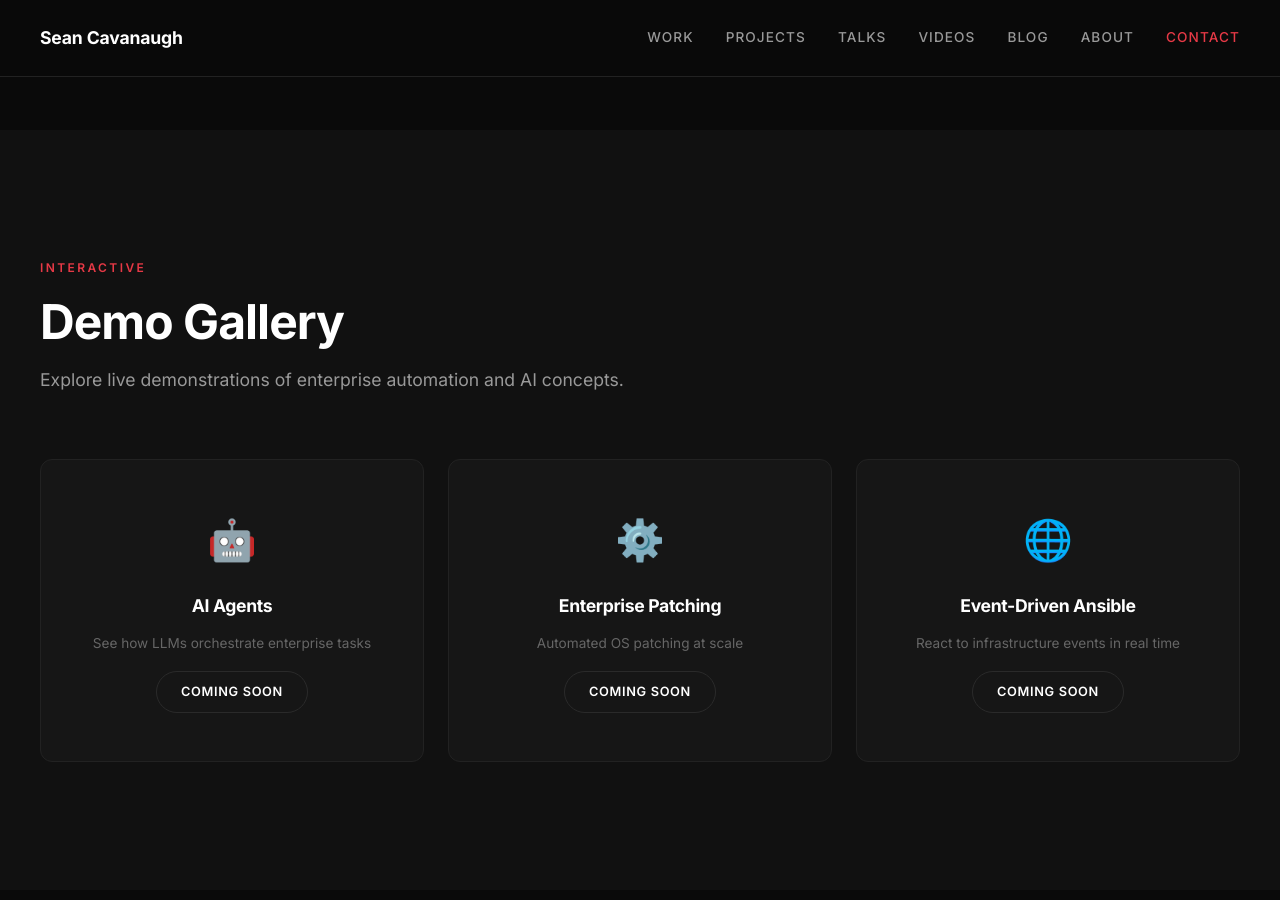
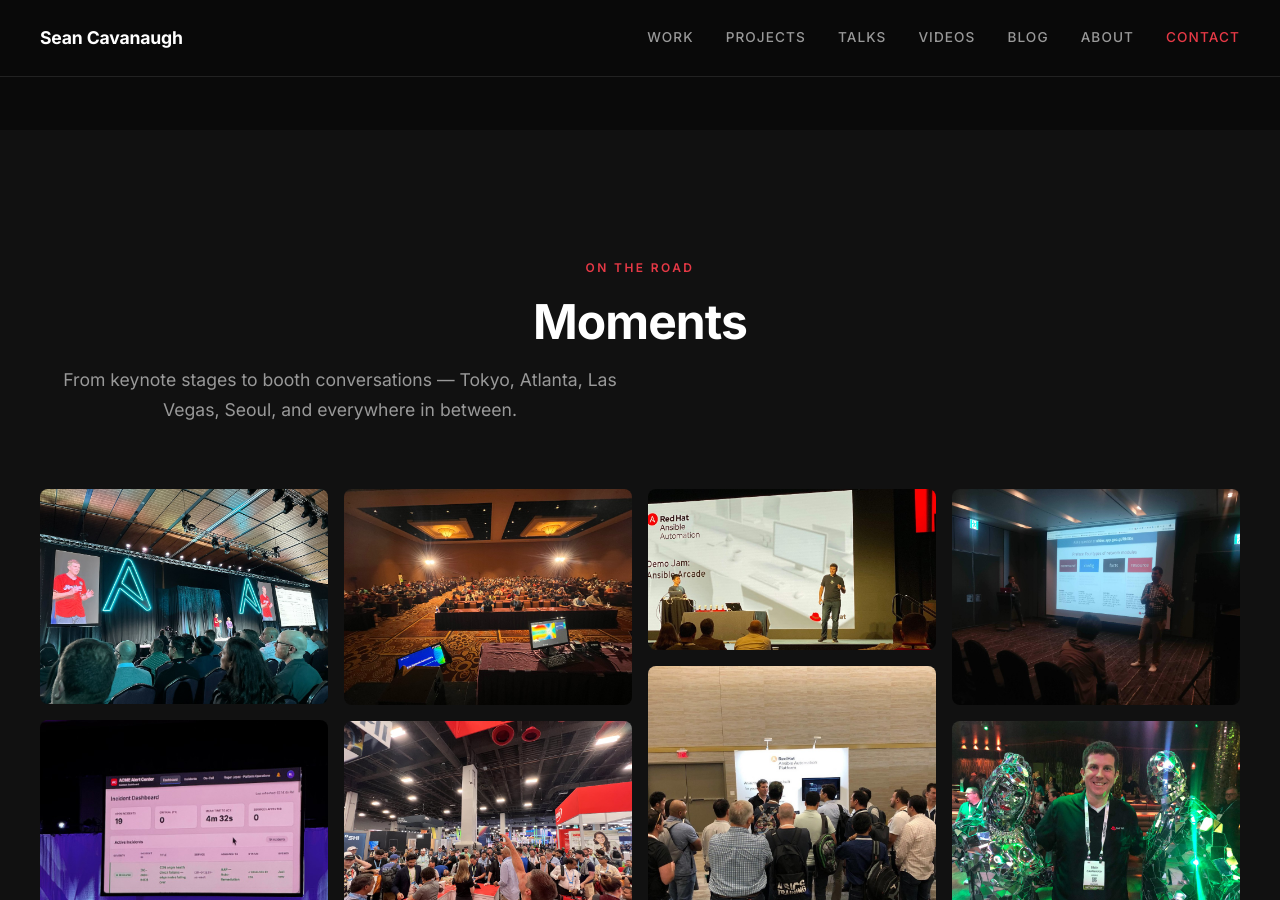
Before and after one commit to IPvSean/cavanaugh.pro, a Jekyll site: the page built from index.html, in a window 1280 px wide and 900 px high, scrolled down 6021 px. Built offline with Jekyll 4.4.1, drawn with Linux system fonts in a browser that asks for light colours.

Commit message:
Add photo gallery section with masonry layout
- Replace placeholder "Interactive Demos" section with real photo gallery
- Create _data/gallery.yml with all 16 photos categorized
- Add AIOps team meeting photo (Jan 2025)
- CSS masonry layout: 4 columns desktop, 3 tablet, 2 mobile
- Hover effect with caption overlay

Co-authored-by: Cursor <cursoragent@cursor.com>

```diff
--- a/assets/css/main.css
+++ b/assets/css/main.css
@@ -1380,6 +1380,76 @@ a.highlight-item {
 
 .speaking-logo:hover {
   color: var(--color-white);
+}
+
+/* ---- Photo Gallery ---- */
+
+.photo-gallery {
+  columns: 4;
+  column-gap: var(--space-md);
+}
+
+.photo-gallery-item {
+  break-inside: avoid;
+  margin-bottom: var(--space-md);
+  position: relative;
+  border-radius: var(--radius-md);
+  overflow: hidden;
+  cursor: pointer;
+}
+
+.photo-gallery-item img {
+  width: 100%;
+  display: block;
+  transition: transform 0.4s ease;
+}
+
+.photo-gallery-item:hover img {
+  transform: scale(1.03);
+}
+
+.photo-gallery-overlay {
+  position: absolute;
+  bottom: 0;
+  left: 0;
+  right: 0;
+  padding: var(--space-lg) var(--space-md) var(--space-md);
+  background: linear-gradient(to top, rgba(0, 0, 0, 0.8) 0%, transparent 100%);
+  opacity: 0;
+  transition: opacity 0.3s ease;
+}
+
+.photo-gallery-item:hover .photo-gallery-overlay {
+  opacity: 1;
+}
+
+.photo-gallery-overlay span {
+  font-size: 0.75rem;
+  color: var(--color-white);
+  line-height: 1.4;
+}
+
+@media (max-width: 1024px) {
+  .photo-gallery {
+    columns: 3;
+  }
+}
+
+@media (max-width: 768px) {
+  .photo-gallery {
+    columns: 2;
+  }
+}
+
+@media (max-width: 480px) {
+  .photo-gallery {
+    columns: 2;
+    column-gap: var(--space-sm);
+  }
+
+  .photo-gallery-item {
+    margin-bottom: var(--space-sm);
+  }
 }
 
 /* ---- Interactive Demos ---- */
--- a/index.html
+++ b/index.html
@@ -235,33 +235,23 @@ title: Home
   </div>
 </section>
 
-<!-- ===== INTERACTIVE DEMOS ===== -->
+<!-- ===== PHOTO GALLERY ===== -->
 <section class="section section-alt">
   <div class="section-inner fade-in">
-    <div class="section-header">
-      <span class="section-label">Interactive</span>
-      <h2>Demo Gallery</h2>
-      <p>Explore live demonstrations of enterprise automation and AI concepts.</p>
+    <div class="section-header" style="text-align: center;">
+      <span class="section-label">On the Road</span>
+      <h2>Moments</h2>
+      <p>From keynote stages to booth conversations — Tokyo, Atlanta, Las Vegas, Seoul, and everywhere in between.</p>
     </div>
-    <div class="demos-grid">
-      <div class="demo-card">
-        <div class="demo-card-icon">&#x1F916;</div>
-        <h3>AI Agents</h3>
-        <p class="demo-card-desc" style="font-size: 0.85rem; color: var(--color-text-muted);">See how LLMs orchestrate enterprise tasks</p>
-        <span class="btn btn-outline">Coming Soon</span>
+    <div class="photo-gallery">
+      {% for photo in site.data.gallery %}
+      <div class="photo-gallery-item">
+        <img src="{{ photo.src }}" alt="{{ photo.alt }}" loading="lazy">
+        <div class="photo-gallery-overlay">
+          <span>{{ photo.alt }}</span>
+        </div>
       </div>
-      <div class="demo-card">
-        <div class="demo-card-icon">&#x2699;&#xFE0F;</div>
-        <h3>Enterprise Patching</h3>
-        <p class="demo-card-desc" style="font-size: 0.85rem; color: var(--color-text-muted);">Automated OS patching at scale</p>
-        <span class="btn btn-outline">Coming Soon</span>
-      </div>
-      <div class="demo-card">
-        <div class="demo-card-icon">&#x1F310;</div>
-        <h3>Event-Driven Ansible</h3>
-        <p class="demo-card-desc" style="font-size: 0.85rem; color: var(--color-text-muted);">React to infrastructure events in real time</p>
-        <span class="btn btn-outline">Coming Soon</span>
-      </div>
+      {% endfor %}
     </div>
   </div>
 </section>
```
Also changed, not shown: _data/gallery.yml (added, +74 -0 lines), assets/images/aiops-team-meeting-2025.png (added).
